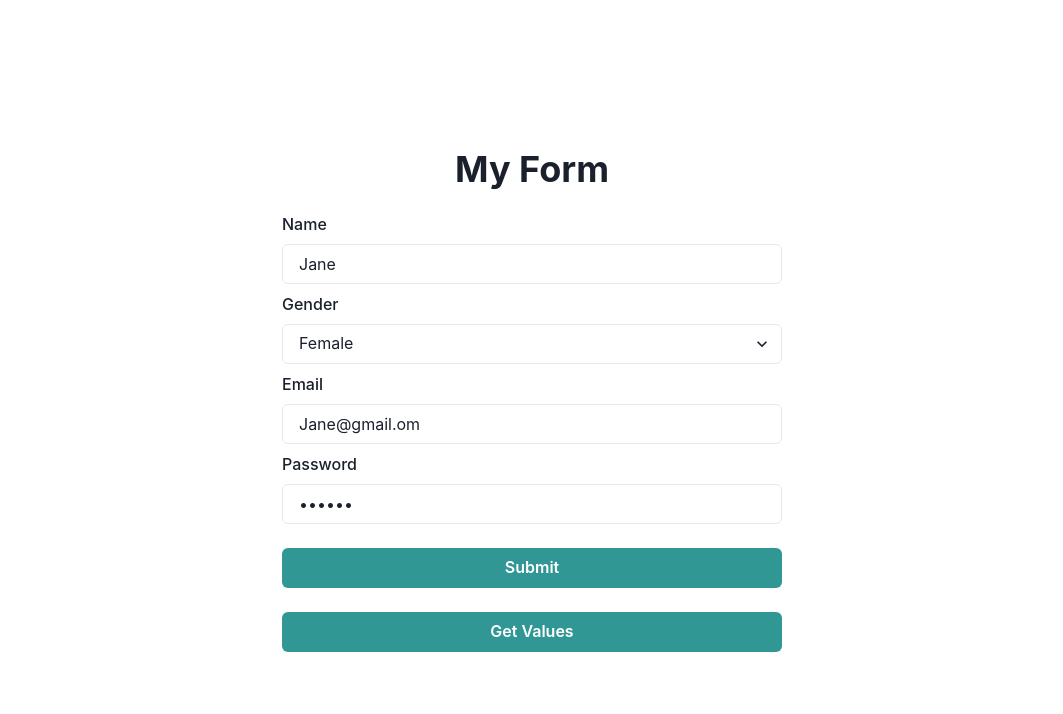
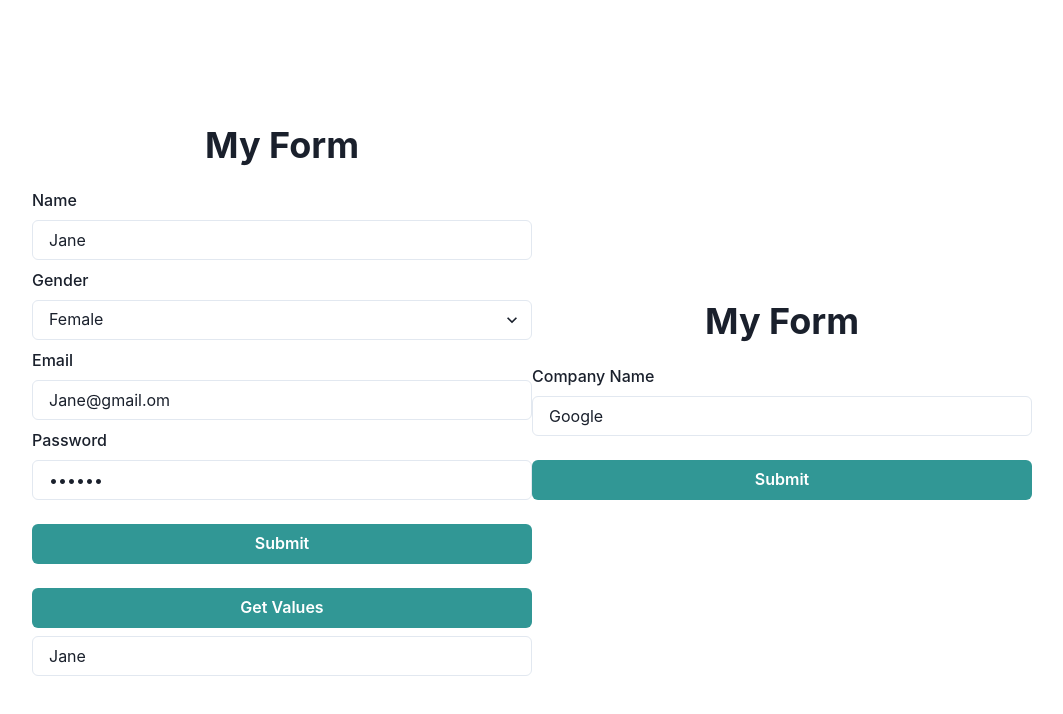
Before and after one commit to thatanjan/react-hook-form-yt, a React (Create React App) app: page / in a window 1280 px wide. Shown: the top 714 px of the page, without its empty margins (108-1171 px from the left). Built offline with nearby package versions, Linux system fonts and the light colour scheme.

Commit message:
Final code review

```diff
--- a/src/App.js
+++ b/src/App.js
@@ -19,9 +19,9 @@ function App() {
 		<div className='App'>
 			<Center h='100vh'>
 				<MyForm />
-				{/* <FormProvider {...formMethods}> */}
-				{/* 	<MyFormWithContext /> */}
-				{/* </FormProvider> */}
+				<FormProvider {...formMethods}>
+					<MyFormWithContext />
+				</FormProvider>
 				<DevTool control={formMethods.control} />{' '}
 			</Center>
 		</div>
--- a/src/MyForm.jsx
+++ b/src/MyForm.jsx
@@ -158,6 +158,14 @@ const MyForm = () => {
 					>
 						Get Values
 					</Button>
+
+					<Input
+						id='name'
+						placeholder='Name'
+						{...register('name', {
+							onChange: e => console.log(e.target.value),
+						})}
+					/>
 				</Stack>
 			</form>
 		</Box>
```
